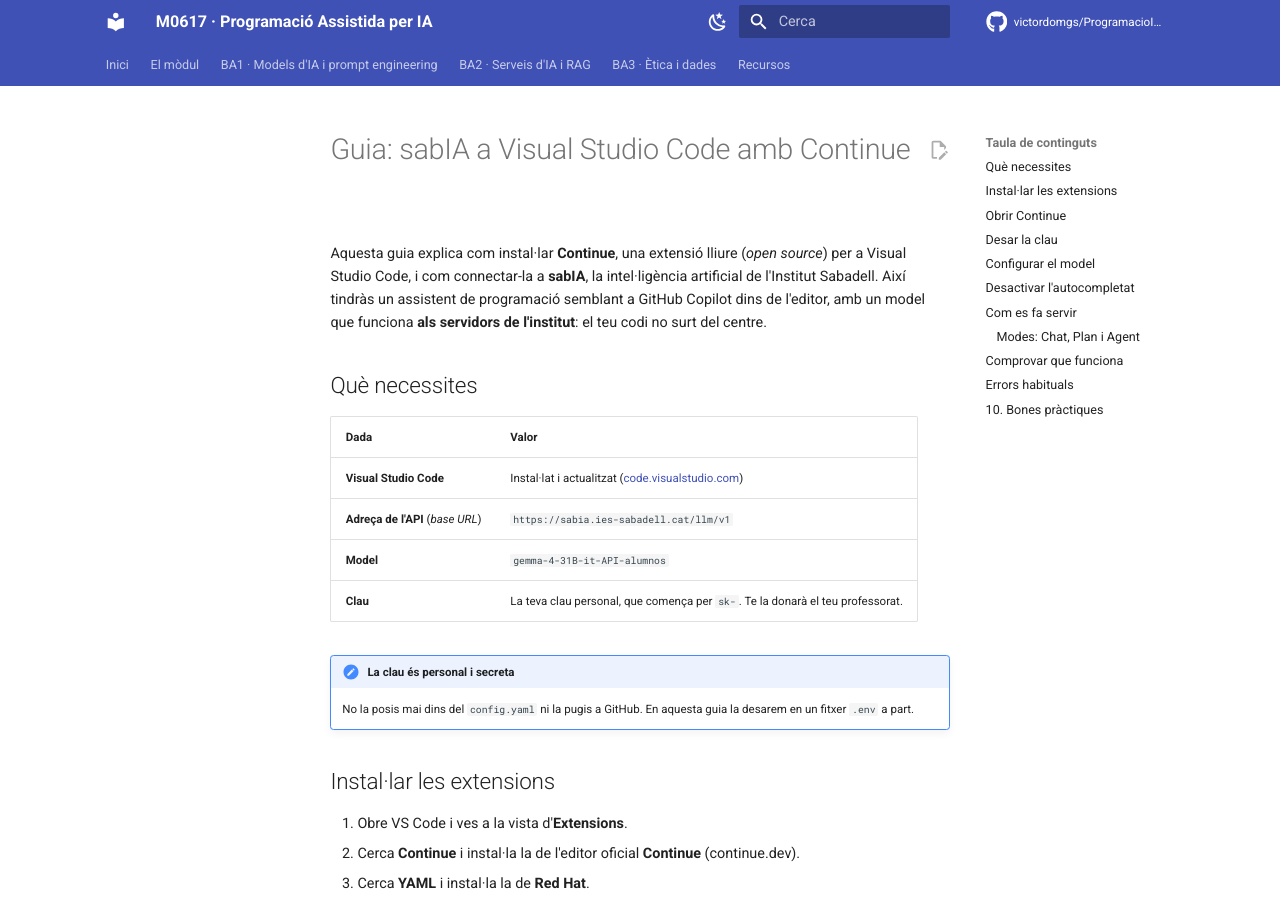
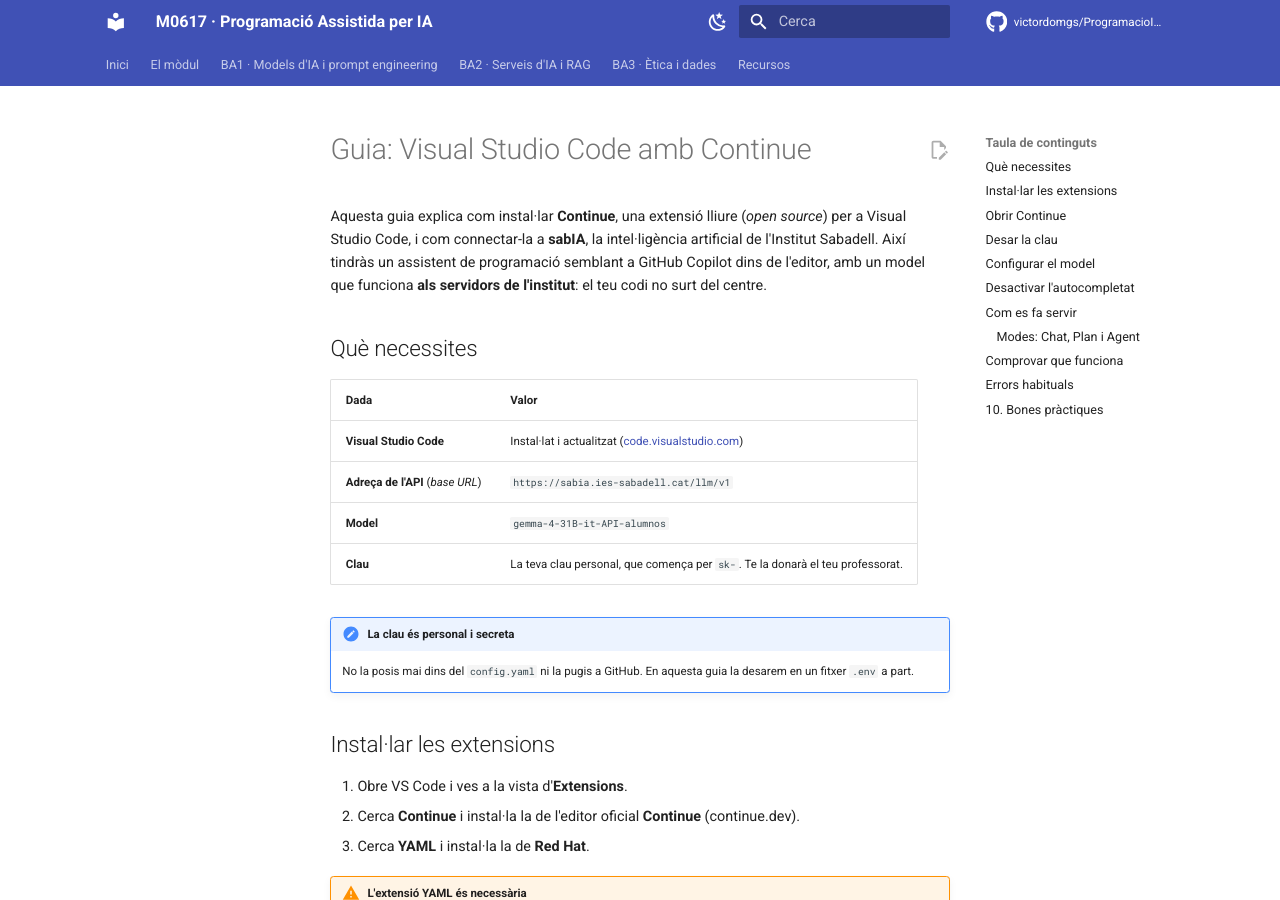
Before and after one commit to victordomgs/ProgramacioIADAW, an MkDocs documentation site: the page built from docs/ba1/teoria/10-continue-guia.md, in a window 1280 px wide and 900 px high. Built offline with MkDocs 1.6.1 and Material for MkDocs 9.7.7, drawn with Linux system fonts in a browser that asks for light colours; comment, search, counter and statistics services are not loaded.

Commit message:
Update title of the guide for clarity

```diff
--- a/docs/ba1/teoria/10-continue-guia.md
+++ b/docs/ba1/teoria/10-continue-guia.md
@@ -1,4 +1,4 @@
-# Guia: sabIA a Visual Studio Code amb Continue
+# Guia: Visual Studio Code amb Continue
 
 Aquesta guia explica com instal·lar **Continue**, una extensió lliure (*open source*) per a Visual Studio Code, i com connectar-la a **sabIA**, la intel·ligència artificial de l'Institut Sabadell. Així tindràs un assistent de programació semblant a GitHub Copilot dins de l'editor, amb un model que funciona **als servidors de l'institut**: el teu codi no surt del centre.
 
```
